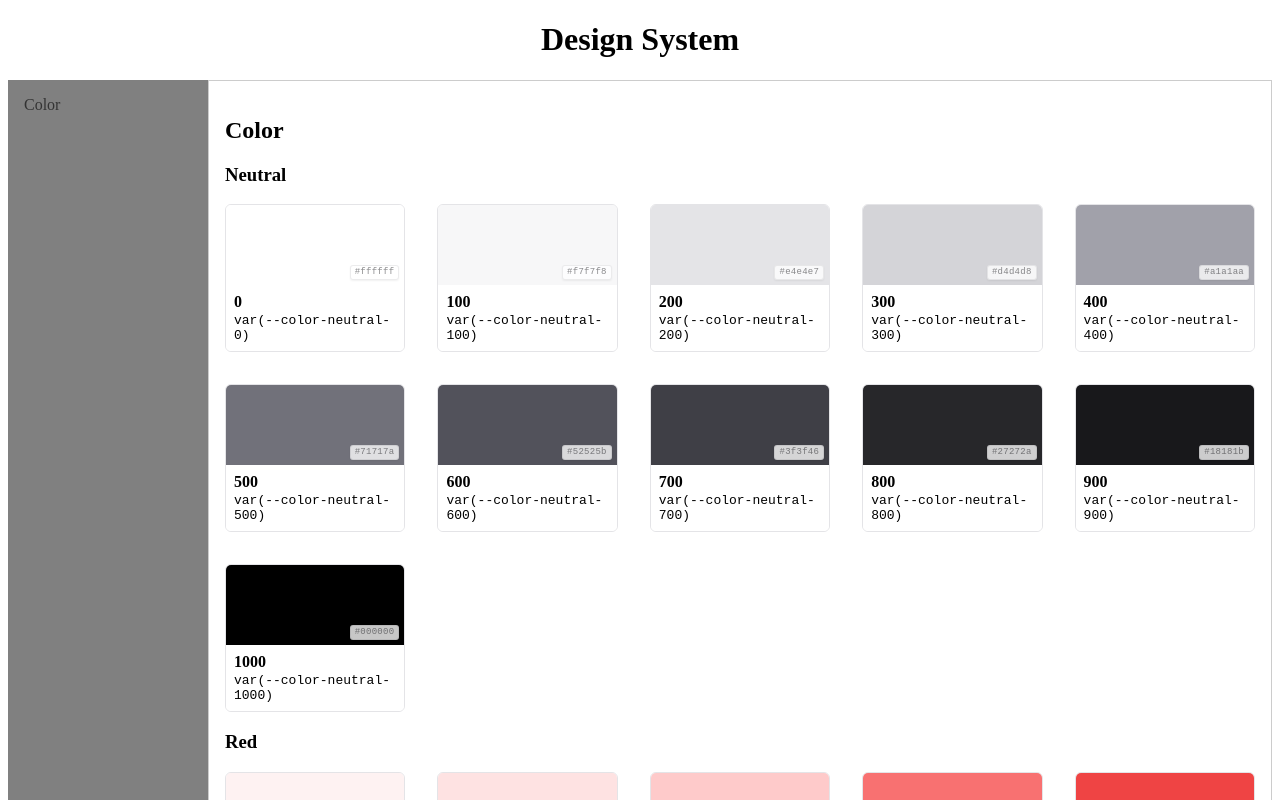
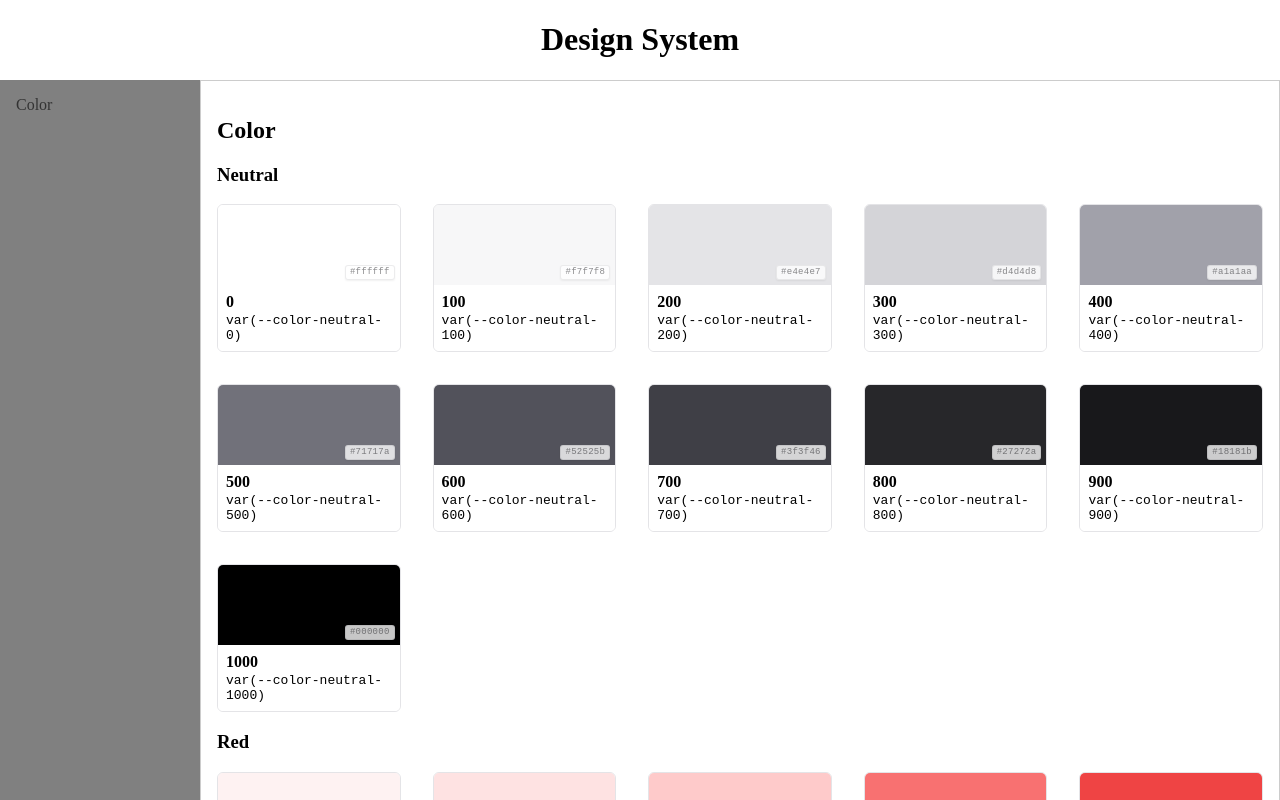
Before and after one commit to mikaelakihl/designsystem, a React (Vite) app: page / in a window 1280 px wide. Shown: the top 800 px of the page. Built offline with nearby package versions, Linux system fonts and the light colour scheme.

Commit message:
style: remove default body margin for flush header alignment

```diff
--- a/src/index.css
+++ b/src/index.css
@@ -1 +1,6 @@
 @import './color-tokens.css';
+
+/* Remove default browser margin so the header can sit flush to the viewport edges. */
+body {
+  margin: 0;
+}
```
